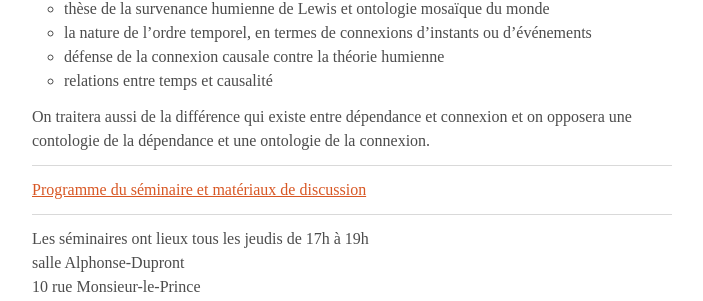
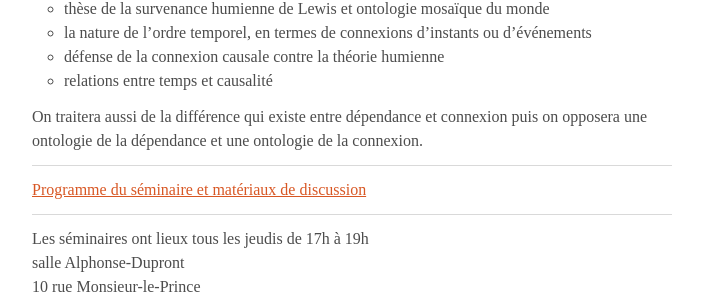
Before and after one commit to taniki/nef.formism.net, a Jekyll site: the page built from index.md, in a window 1280 px wide. Shown: the part 292-593 px from the top of the page, without its empty margins (288-991 px from the left). Built offline with Jekyll 4.4.1, drawn with Linux system fonts in a browser that asks for light colours; Markdown is read by kramdown in place of the engine named in the settings.

Commit message:
edit: clarification

```diff
--- a/index.md
+++ b/index.md
@@ -14,7 +14,7 @@ La structure métaphysique du monde est un thème central de la philosophie actu
 - défense de la connexion causale contre la théorie humienne
 - relations entre temps et causalité
 
-On traitera aussi de la différence qui existe entre dépendance et connexion et on opposera une contologie de la dépendance et une ontologie de la connexion.
+On traitera aussi de la différence qui existe entre dépendance et connexion puis on opposera une ontologie de la dépendance et une ontologie de la connexion.
 
 ---
 
```
